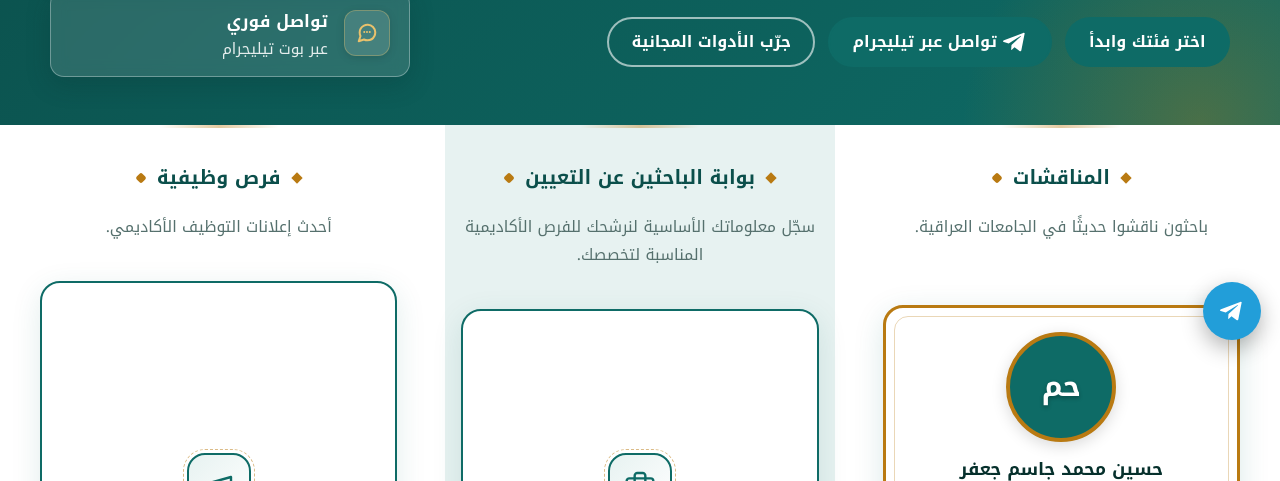
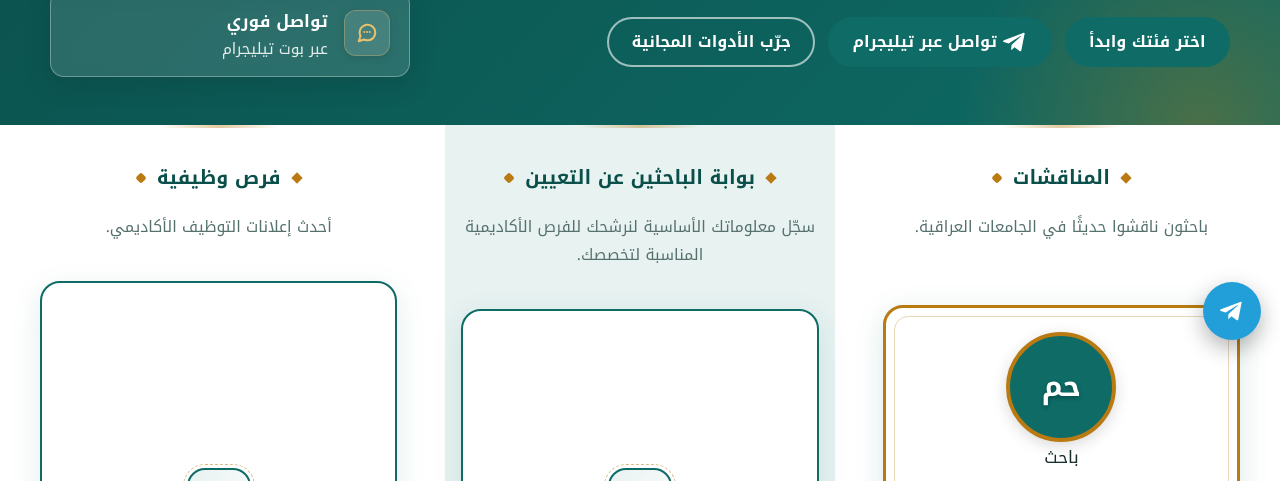
Before and after one commit to alsobahi73-ui/munjaz-academic, a website: page index.html in a window 1280 px wide. Shown: the part 441-922 px from the top of the page. Drawn offline with Linux system fonts and the light colour scheme.

Commit message:
feat: researcher badge on photo

```diff
--- a/index.html
+++ b/index.html
@@ -1110,7 +1110,7 @@
           idx = ((i % people.length) + people.length) % people.length;
           var p = people[idx];
           var bg = colors[idx % colors.length];
-          var html = '<div class="featured-photo avatar-initials" style="background:' + bg + '">' + esc(initials(p.name)) + '</div>' +
+          var html = '<div class="featured-photo-wrap"><div class="featured-photo avatar-initials" style="background:' + bg + '">' + esc(initials(p.name)) + '</div><span class="researcher-badge">باحث</span></div>' +
             '<h3 class="featured-name">' + esc(p.name) + '</h3>' +
             (p.degree ? '<span class="featured-degree">' + esc(p.degree) + '</span>' : '') +
             '<div class="featured-univ">' + esc(p.university || '') + '</div>' +
```
